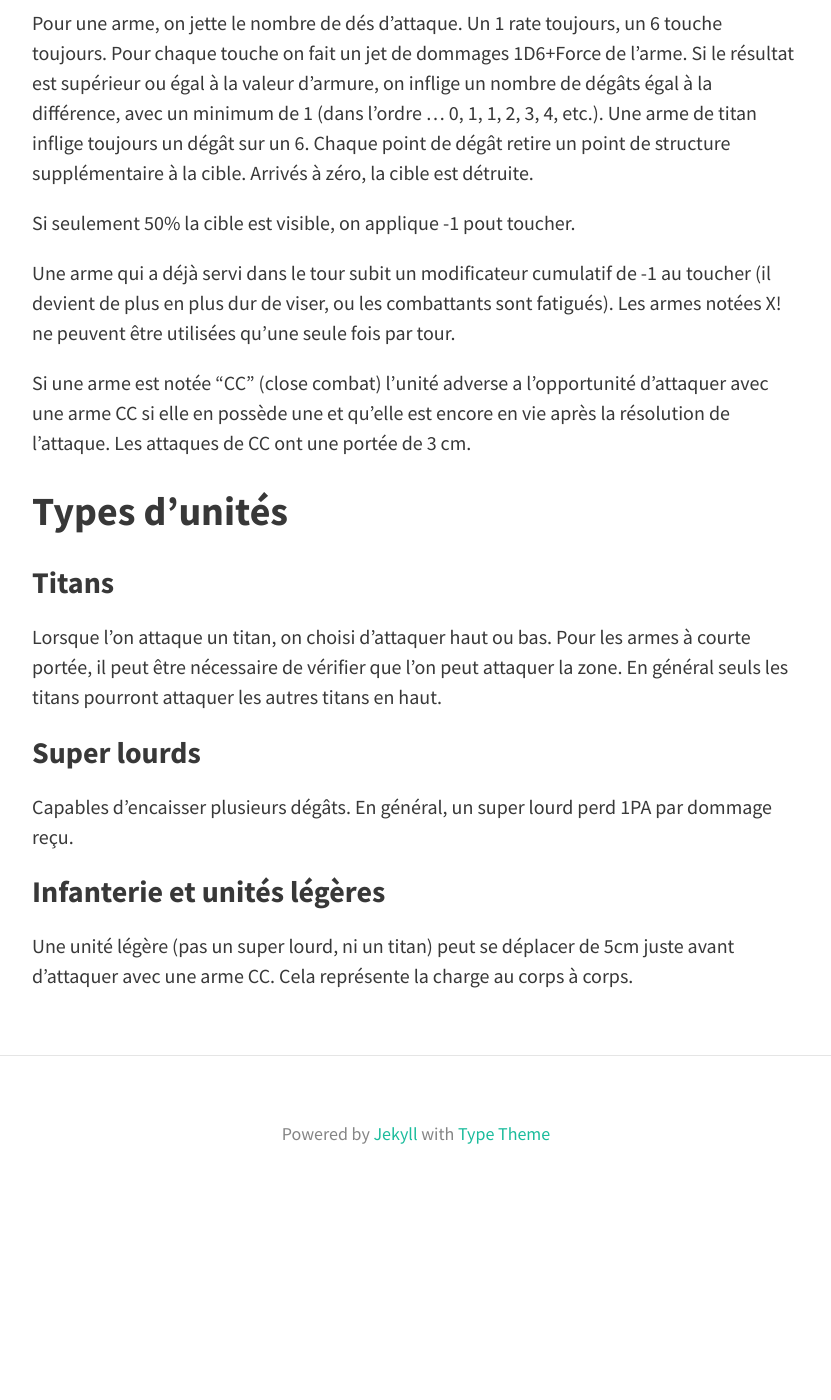
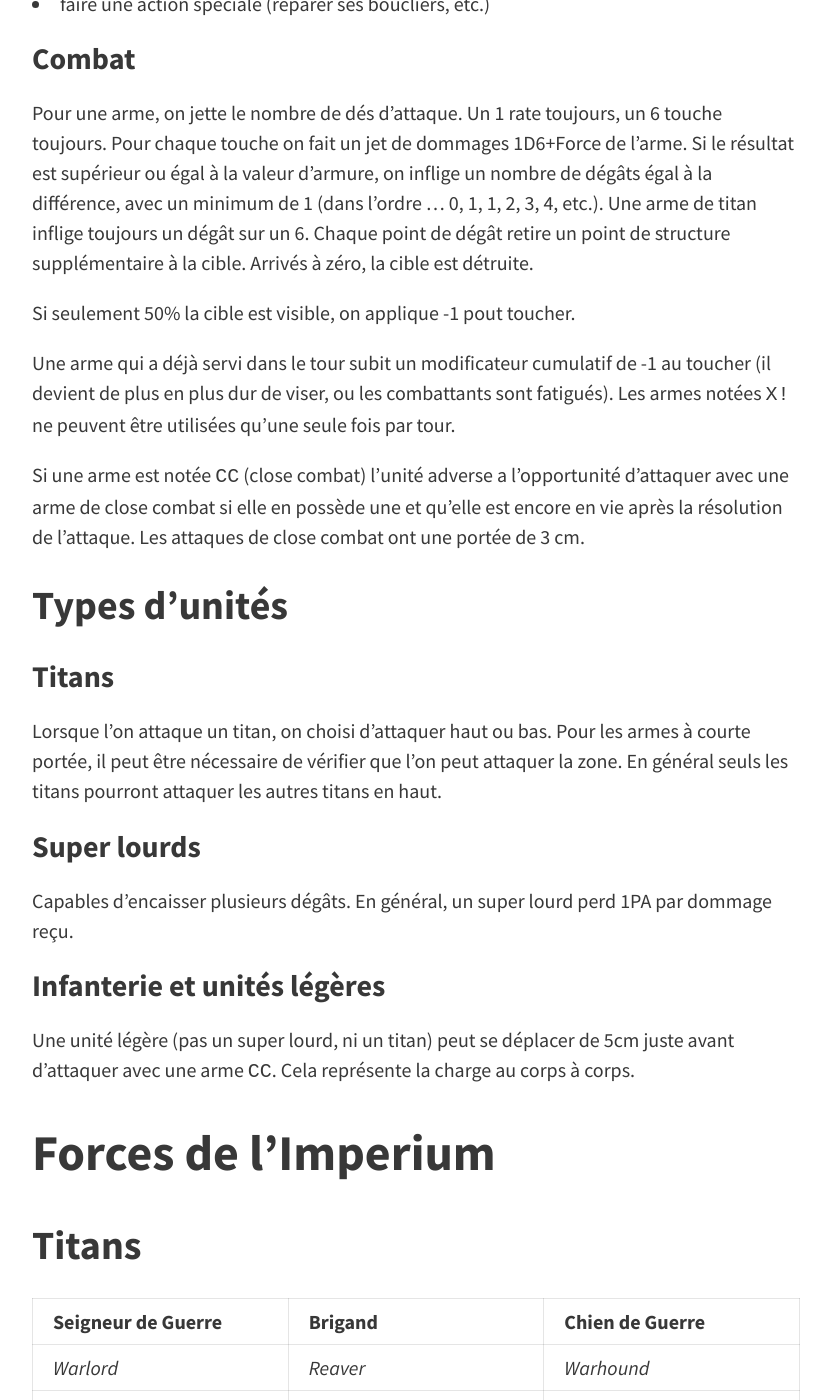
Before and after one commit to adeptus-dad/adeptus-dad.github.io, a Jekyll site: the page built from titanicus-rules.md, in a window 1280 px wide and 1400 px high, scrolled down 1840 px. Shown: the whole window, without its empty margins (224-1055 px from the left). Built offline with Jekyll 4.4.1, drawn with Linux system fonts in a browser that asks for light colours; before the commit the page ends 3051 px from its top, so only the background shows below that; some of the changed text lies outside the part shown.

Commit message:
wip rules

```diff
--- a/titanicus-rules.md
+++ b/titanicus-rules.md
@@ -38,10 +38,10 @@
 
 Si seulement 50% la cible est visible, on applique -1 pout toucher.
 
-Une arme qui a déjà servi dans le tour subit un modificateur cumulatif de -1 au toucher (il devient de plus en plus dur de viser, ou les combattants sont fatigués). Les armes notées X! ne peuvent être utilisées qu’une seule fois par tour.
+Une arme qui a déjà servi dans le tour subit un modificateur cumulatif de -1 au toucher (il devient de plus en plus dur de viser, ou les combattants sont fatigués). Les armes notées `X!` ne peuvent être utilisées qu’une seule fois par tour.
 
-Si une arme est notée “CC” (close combat) l’unité adverse a l’opportunité d’attaquer avec une arme CC si elle en possède une et qu’elle est encore en vie après la résolution de l’attaque.
-Les attaques de CC ont une portée de 3 cm.
+Si une arme est notée `CC` (close combat) l’unité adverse a l’opportunité d’attaquer avec une arme de close combat si elle en possède une et qu’elle est encore en vie après la résolution de l’attaque.
+Les attaques de close combat ont une portée de 3 cm.
 
 
 ## Types d'unités
@@ -53,4 +53,16 @@
 Capables d’encaisser plusieurs dégâts. En général, un super lourd perd 1PA par dommage reçu.
 
 ### Infanterie et unités légères
-Une unité légère (pas un super lourd, ni un titan) peut se déplacer de 5cm juste avant d’attaquer avec une arme CC. Cela représente la charge au corps à corps.
+Une unité légère (pas un super lourd, ni un titan) peut se déplacer de 5cm juste avant d’attaquer avec une arme `CC`. Cela représente la charge au corps à corps.
+
+# Forces de l'Imperium
+
+## Titans
+
+| Seigneur de Guerre | Brigand | Chien de Guerre |
+|-|-|-|
+| *Warlord* | *Reaver* | *Warhound* |
+|  |  |  |
+
+
+# Forces Orks
```
Also changed, not shown: 2 other files.
